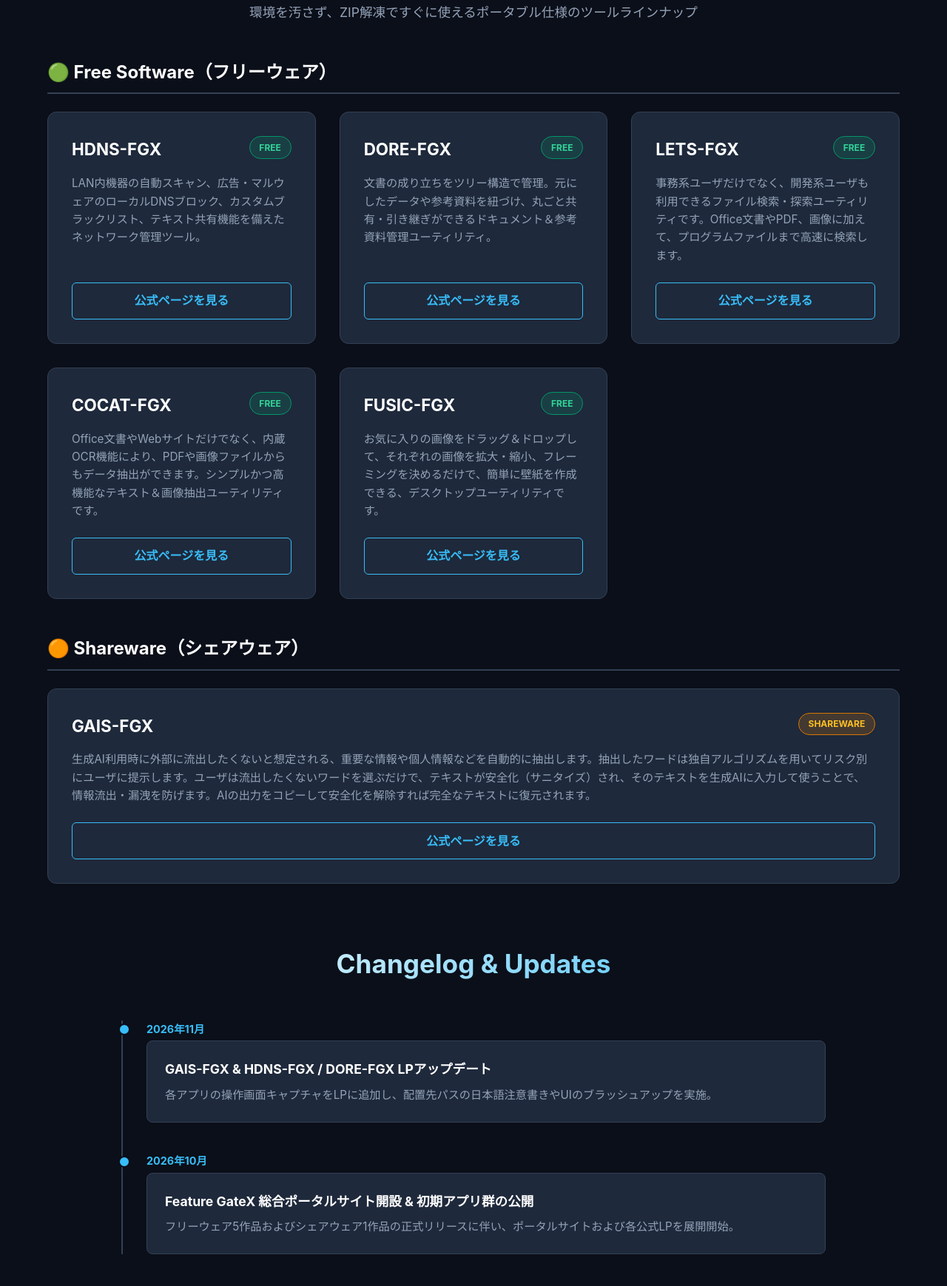
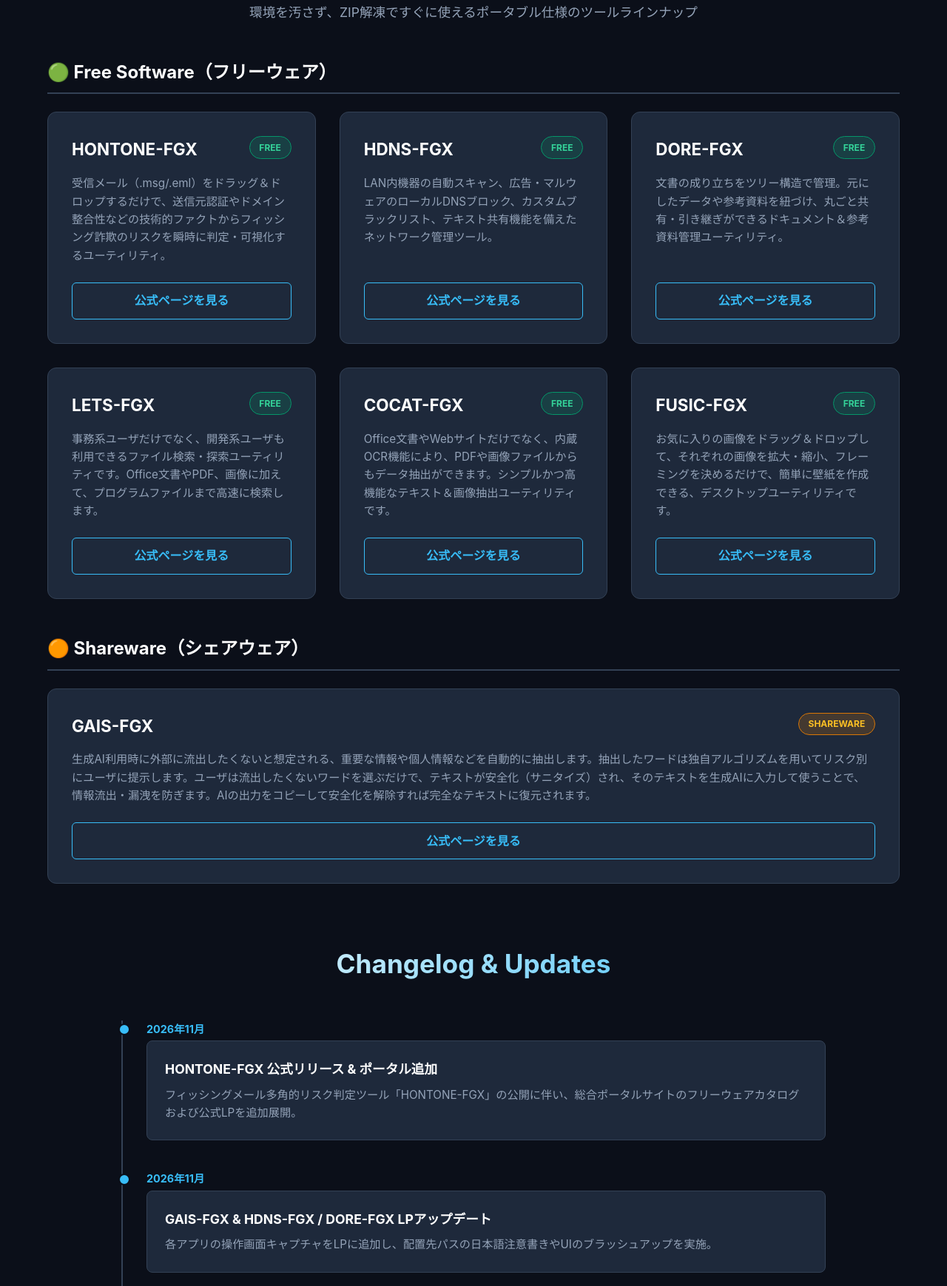
Before and after one commit to roseGarden2500/FGX-Portal, a plain HTML site: page index.html in a window 1280 px wide. Shown: the part 1147-2886 px from the top of the page at 74% size. Drawn offline with Linux system fonts and the light colour scheme.

Commit message:
Update index.html

```diff
--- a/index.html
+++ b/index.html
@@ -359,7 +359,7 @@
 
         /* 連絡先（Contact）セクション */
         .contact-section {
-            max-width: 1000px; /* 800pxから1000pxに拡大 */
+            max-width: 1000px;
             margin: 5rem auto;
             padding: 0 1.5rem;
             text-align: center;
@@ -369,7 +369,7 @@
             color: var(--text-sub);
             margin-bottom: 1rem;
             font-size: 0.95rem;
-            word-break: keep-all; /* 単語の途中で改行させない */
+            word-break: keep-all;
             overflow-wrap: break-word;
         }
 
@@ -480,6 +480,17 @@
             <div class="app-card">
                 <div>
                     <div class="app-header">
+                        <div class="app-name">HONTONE-FGX</div>
+                        <span class="badge free">Free</span>
+                    </div>
+                    <p class="app-desc">受信メール（.msg/.eml）をドラッグ＆ドロップするだけで、送信元認証やドメイン整合性などの技術的ファクトからフィッシング詐欺のリスクを瞬時に判定・可視化するユーティリティ。</p>
+                </div>
+                <a href="https://rosegarden2500.github.io/HONTONE-FGX_LP/" class="app-link" target="_blank" rel="noopener">公式ページを見る</a>
+            </div>
+
+            <div class="app-card">
+                <div>
+                    <div class="app-header">
                         <div class="app-name">HDNS-FGX</div>
                         <span class="badge free">Free</span>
                     </div>
@@ -542,7 +553,7 @@
                         <div class="app-name">GAIS-FGX</div>
                         <span class="badge share">Shareware</span>
                     </div>
-                    <p class="app-desc">生成AI利用時に外部に流出したくないと想定される、重要な情報や個人情報などを自動的に抽出します。抽出したワードは独自アルゴリズムを用いてリスク別にユーザに提示します。ユーザは流出したくないワードを選ぶだけで、テキストが安全化（サニタイズ）され、そのテキストを生成AIに入力して使うことで、情報流出・漏洩を防げます。AIの出力をコピーして安全化を解除すれば完全なテキストに復元されます。</p>
+                    <p class="app-desc">生成AI利用時に外部に流出したくないと想定される、重要な情報や個人情報などを自動的に抽出します。抽出したワードは独自アルゴリズムを用いてリスク別にユーザに提示します。ユーザは流出したくないワードを選ぶだけで、テキストが安全化（サニタイズ）され、そのテキストを生成AIに入力して使うことで、情報流出・漏洩を防ぎます。AIの出力をコピーして安全化を解除すれば完全なテキストに復元されます。</p>
                 </div>
                 <a href="https://rosegarden2500.github.io/GAIS-FGX_LP/" class="app-link" target="_blank" rel="noopener">公式ページを見る</a>
             </div>
@@ -553,6 +564,13 @@
     <section id="changelog" class="changelog-section">
         <h2>Changelog & Updates</h2>
         <div class="timeline">
+            <div class="timeline-item">
+                <div class="timeline-date">2026年11月</div>
+                <div class="timeline-content">
+                    <h3>HONTONE-FGX 公式リリース & ポータル追加</h3>
+                    <p>フィッシングメール多角的リスク判定ツール「HONTONE-FGX」の公開に伴い、総合ポータルサイトのフリーウェアカタログおよび公式LPを追加展開。</p>
+                </div>
+            </div>
             <div class="timeline-item">
                 <div class="timeline-date">2026年11月</div>
                 <div class="timeline-content">
```
